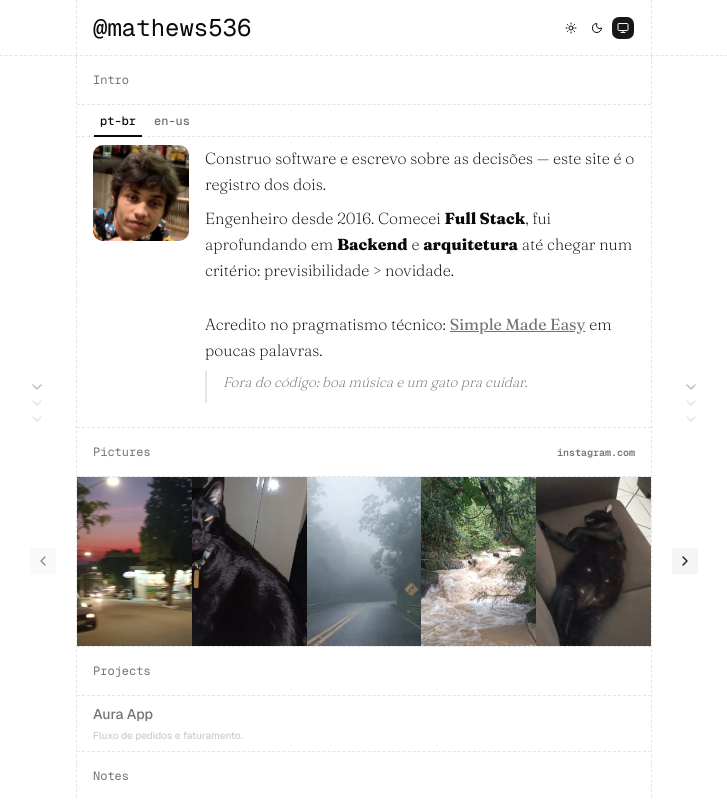
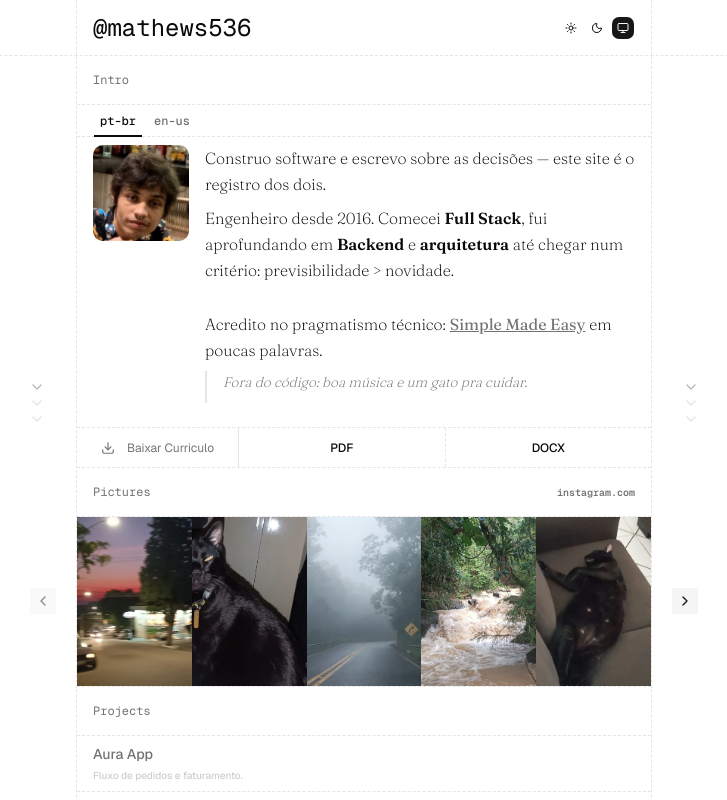
Before and after one commit to kodiyak/my-port, a Next.js app: page / in a window 1280 px wide. Shown: the top 800 px of the page, without its empty margins (276-1003 px from the left). Built offline with nearby package versions, Linux system fonts and the light colour scheme.

Commit message:
feat: resume line

```diff
--- a/src/app/layout.tsx
+++ b/src/app/layout.tsx
@@ -17,7 +17,7 @@ const geistMono = Geist_Mono({
 });
 const fontSerif = Fraunces({
   variable: "--font-serif",
-  weight: ["200", "400", "800"],
+  weight: ["200", "400", "600", "800"],
 });
 
 export const metadata: Metadata = {
--- a/src/app/page.tsx
+++ b/src/app/page.tsx
@@ -1,5 +1,7 @@
+import { DownloadIcon } from "lucide-react";
 import Link from "next/link";
 import MyPictures from "@/components/me/my-pictures";
+import { Button } from "@/components/ui/button";
 import { getPosts } from "@/lib/mdx";
 import { getProjects } from "@/lib/projects";
 import ArrowsDown from "./_components/arrows-down";
@@ -24,6 +26,34 @@ export default async function Home() {
           <Intro />
           <ArrowsDown className="absolute -left-12 bottom-0" />
           <ArrowsDown className="absolute -right-12 bottom-0" />
+        </div>
+        <div className="flex h-10 border-t border-dashed">
+          <div className="flex items-center gap-3 text-muted-foreground h-full border-r px-6">
+            <DownloadIcon className="size-3.5" />
+            <span className="text-xs">Baixar Curriculo</span>
+          </div>
+          {[
+            {
+              label: "PDF",
+              href: "/resume.pdf",
+            },
+            {
+              label: "DOCX",
+              href: "/resume.docx",
+            },
+          ].map((item) => (
+            <Button
+              key={item.label}
+              variant={"outline"}
+              nativeButton={false}
+              className={
+                "h-full border-0 border-r border-dashed rounded-none flex-1 bg-transparent dark:bg-transparent last:border-r-0"
+              }
+              render={<Link href={item.href} download />}
+            >
+              <span className="text-xs">{item.label}</span>
+            </Button>
+          ))}
         </div>
         <MiniTitle
           className="border-t"
--- a/src/components/mdx-components.tsx
+++ b/src/components/mdx-components.tsx
@@ -30,7 +30,7 @@ export function getMDXComponents(components: MDXComponents): MDXComponents {
       <p className="min-h-6 font-light text-base mb-2" {...props} />
     ),
     b: (props) => <b className="font-bold" {...props} />,
-    strong: (props) => <strong className="font-bold" {...props} />,
+    strong: (props) => <strong className="font-semibold" {...props} />,
     pre: (props) => (
       <pre
         className={cn(
```
Also changed, not shown: 2 other files (tests, documents, lock files or other folders).
